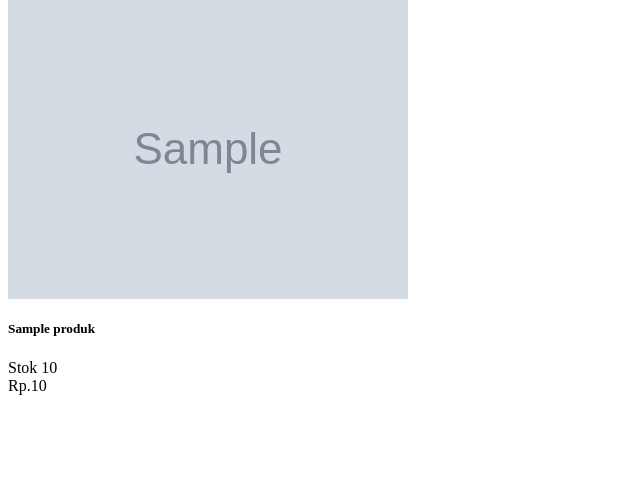
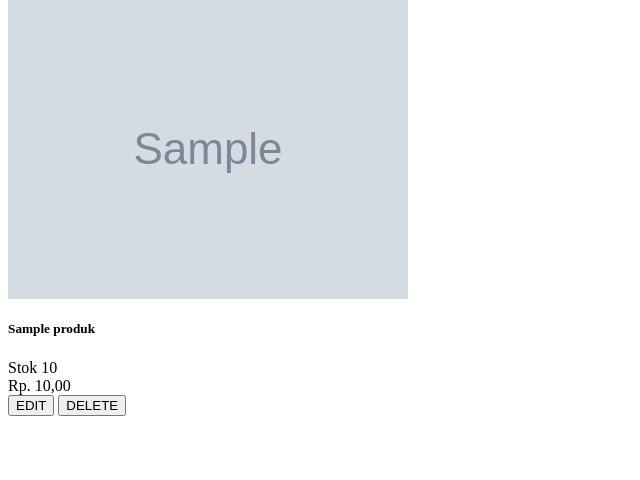
Before and after one commit to IlhamPradana46/ajibeancoffee_admin, a CodeIgniter app: the page made by application/views/v_menu.php in a window 1280 px wide. Shown: the part 27-507 px from the top of the page, without its empty margins (0-640 px from the left). Run offline with CodeIgniter, Linux system fonts and the light colour scheme; tables that the repository leaves empty hold one stand-in row (values such as "Sample post"); the template is opened without the code that fills it: most values are stand-ins (such as "Sample title", 1, 10 or a date in 2020); grey boxes marked "Sample" are stand-in pictures.

Commit message:
third commit

```diff
--- a/application/models/M_pemesanan.php
+++ b/application/models/M_pemesanan.php
@@ -22,9 +22,12 @@
     $this->db->where($where);
     $this->db->delete($table);
 }
-function insert($data){
-    $this->db->insert('produk',$data);
+
+function delete_image($where,$table)
+{
+    $this->db->where($where);
+    unlink("uploads/".$gambar);
+    $this->db->delete('table', array('id_produk' => $id_produk));
 }
-
 }
 ?>
--- a/application/views/v_addmenu.php
+++ b/application/views/v_addmenu.php
@@ -2,7 +2,7 @@
 <?php echo form_open_multipart(base_url().'produk/do_upload'); ?>
 		<div class="form-group">
 			<label for="nama">Nama Produk</label>
-			<input name="nama" type="text" class="form-control" id="nama" placeholder="Masukan nama menu">
+			<input name="nama" type="text" class="form-control" id="nama" placeholder="Input nama produk">
 		</div>
 		<div class="form-group">
 			<label for="stok">Stok</label>
--- a/application/views/v_menu.php
+++ b/application/views/v_menu.php
@@ -10,7 +10,8 @@
               <div class="card-body">
                <h5 class="card-title font-weight-bold"><?php echo $p->nama_produk ?></h5>
                <label class="card-text harga">Stok <?php echo $p->stok ?></label><br>
-               <label class="card-text harga">Rp.<?php echo $p->harga ?></label><br>
+               <label class="card-text harga">Rp. <?php echo number_format($p->harga, 2, ",", ".");?></label><br>
+               <button class="btn btn-success btn-outline-dark text-white">EDIT</button> <button class="btn btn-danger btn-outline-dark text-white">DELETE</button>
               </div>
             </div>
         </div>
```
Also changed, not shown: application/controllers/produk.php (+12 -3 lines), upload/61f7fccfd8ccb-eimi-fukada_663_372.jpg (deleted), upload/61f7fccfd8ccb-eimi-fukada_663_3721.jpg (deleted), upload/61f7fccfd8ccb-eimi-fukada_663_3722.jpg (deleted), upload/61f7fccfd8ccb-eimi-fukada_663_3723.jpg (deleted), upload/61f7fccfd8ccb-eimi-fukada_663_3724.jpg (deleted), upload/images/istockphoto-1163872551-612x612.jpg (added), upload/istockphoto-1163872551-612x612.jpg (added), upload/istockphoto-1163872551-612x6121.jpg (added), upload/istockphoto-1163872551-612x6122.jpg (added).
